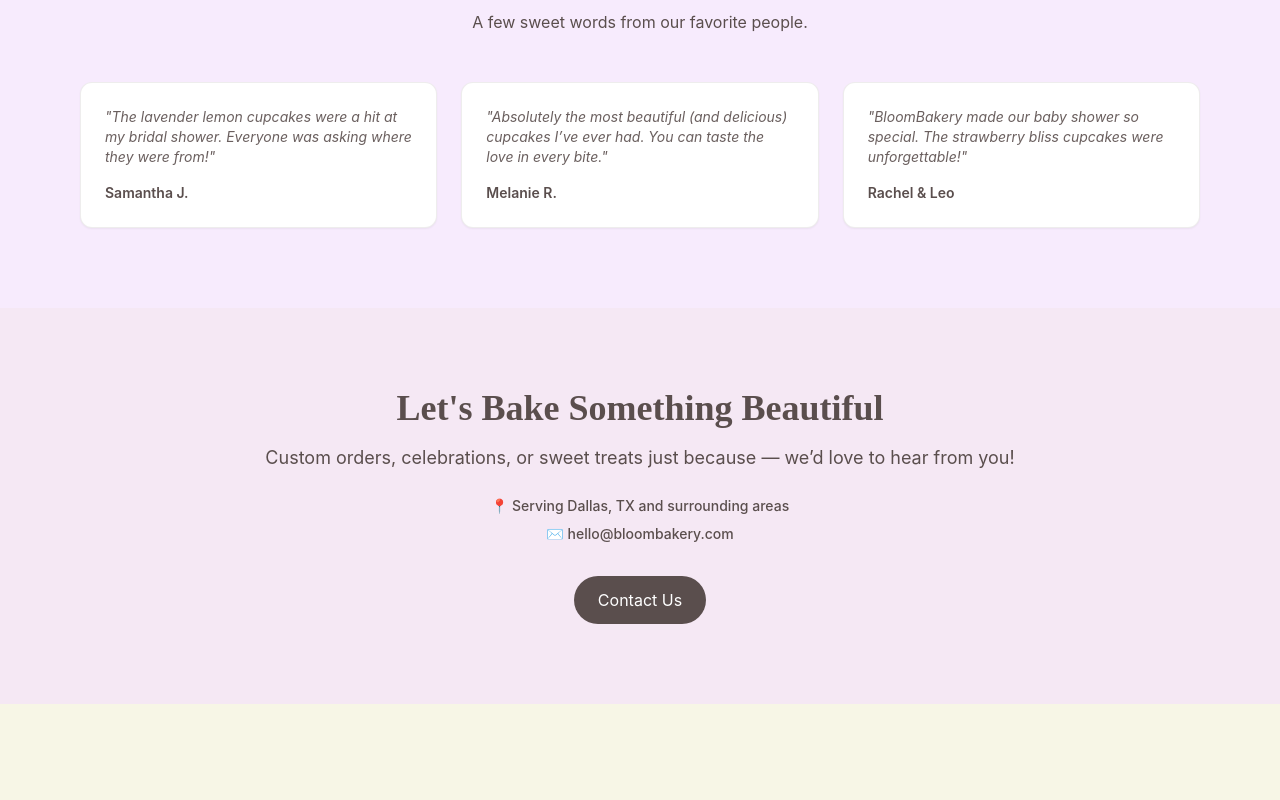
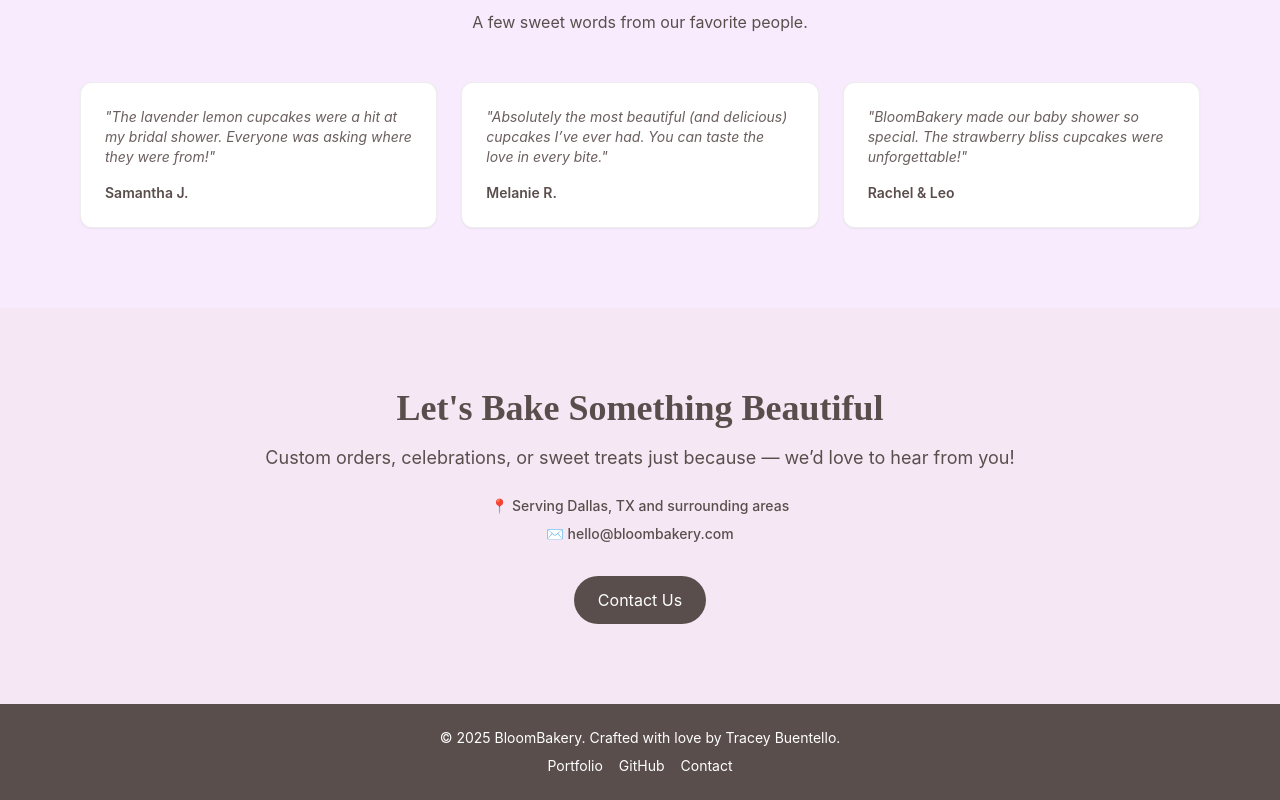
Before and after one commit to tleanne1/bloombakery-client, a React (Vite) app: page / in a window 1280 px wide. Shown: the part 2007-2807 px from the top of the page. Before the commit the page ends 2711 px from the top, so only its background shows below. Built offline with nearby package versions, Linux system fonts and the light colour scheme.

Commit message:
Created Footer.jsx

```diff
--- a/src/App.jsx
+++ b/src/App.jsx
@@ -4,6 +4,8 @@ import About from "./sections/About";
 import Menu from "./sections/Menu";
 import Testimonials from "./sections/Testimonials";
 import Contact from "./sections/Contact";
+import Footer from "./components/Footer";
+
 
 
 const App = () => {
@@ -14,6 +16,7 @@ const App = () => {
       <Menu />
       <Testimonials />
       <Contact />
+      <Footer />
     </main>
   );
 };
--- /dev/null
+++ b/src/components/Footer.jsx
@@ -0,0 +1,37 @@
+import React from "react";
+
+const Footer = () => {
+  return (
+    <footer className="bg-choco text-white text-center py-6 px-4 text-sm">
+      <p className="mb-2">
+        &copy; {new Date().getFullYear()} BloomBakery. Crafted with love by Tracey Buentello.
+      </p>
+      <div className="space-x-4">
+        <a
+          href="https://tleanne.dev"
+          target="_blank"
+          rel="noopener noreferrer"
+          className="hover:text-rose transition"
+        >
+          Portfolio
+        </a>
+        <a
+          href="https://github.com/tleanne1/bloombakery-client"
+          target="_blank"
+          rel="noopener noreferrer"
+          className="hover:text-rose transition"
+        >
+          GitHub
+        </a>
+        <a
+          href="mailto:hello@bloombakery.com"
+          className="hover:text-rose transition"
+        >
+          Contact
+        </a>
+      </div>
+    </footer>
+  );
+};
+
+export default Footer;
```
